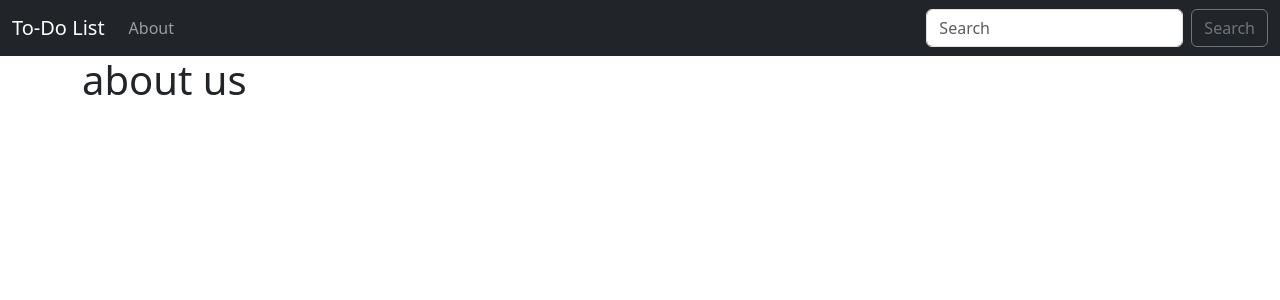
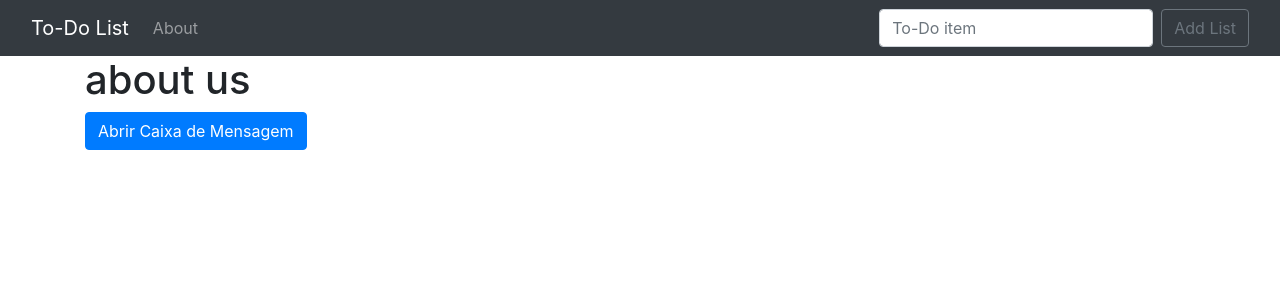
Before and after one commit to lucasdocinel/ToDo-List, a Django app: page /about/ in a window 1280 px wide. Shown: the top 300 px of the page. Run offline with Django 4.2, Linux system fonts and the light colour scheme; some libraries are stand-ins or nearby versions.

Commit message:
first commit

```diff
--- a/static/css/my_style.css
+++ b/static/css/my_style.css
@@ -0,0 +1,3 @@
+.stiker {
+    text-decoration: line-through;
+}
--- a/todo_list/templates/about.html
+++ b/todo_list/templates/about.html
@@ -2,4 +2,29 @@
 
 {% block content %}
 <h1>about us</h1>
+<button type="button" class="btn btn-primary" data-toggle="modal" data-target="#myModal">
+    Abrir Caixa de Mensagem
+</button>
+
+<!-- Modal (Caixa de mensagem) -->
+<div class="modal fade" id="myModal" tabindex="-1" role="dialog" aria-labelledby="exampleModalLabel" aria-hidden="true">
+    <div class="modal-dialog" role="document">
+        <div class="modal-content">
+            <div class="modal-header">
+                <h5 class="modal-title" id="exampleModalLabel">Título da Caixa de Mensagem</h5>
+                <button type="button" class="close" data-dismiss="modal" aria-label="Fechar">
+                    <span aria-hidden="true">&times;</span>
+                </button>
+            </div>
+            <div class="modal-body">
+                <!-- Conteúdo da sua mensagem aqui -->
+                Sua mensagem vai aqui.
+            </div>
+            <div class="modal-footer">
+                <button type="button" class="btn btn-secondary" data-dismiss="modal">Fechar</button>
+            </div>
+        </div>
+    </div>
+</div>
+
 {% endblock  %}
--- a/todo_list/templates/base.html
+++ b/todo_list/templates/base.html
@@ -1,3 +1,4 @@
+{% load static %}
 <!doctype html>
 <html lang="en">
   <head>
@@ -5,6 +6,9 @@
     <meta name="viewport" content="width=device-width, initial-scale=1">
     <title>{% block title %}{% endblock  %}</title>
     <link href="https://cdn.jsdelivr.net/npm/bootstrap@5.3.2/dist/css/bootstrap.min.css" rel="stylesheet" integrity="sha384-T3c6CoIi6uLrA9TneNEoa7RxnatzjcDSCmG1MXxSR1GAsXEV/Dwwykc2MPK8M2HN" crossorigin="anonymous">
+    <link href="{% static 'css/my_style.css' %}" rel="stylesheet">
+    <link rel="stylesheet" href="https://maxcdn.bootstrapcdn.com/bootstrap/4.0.0/css/bootstrap.min.css" integrity="sha384-Gn5384xqQ1aoWXA+058RXPxPg6fy4IWvTNh0E263XmFcJlSAwiGgFAW/dAiS6JXm" crossorigin="anonymous">
+
   </head>
   <body>
     <nav class="navbar navbar-expand-lg navbar-dark bg-dark">
@@ -19,9 +23,10 @@
                 <a class="nav-link" href="{% url 'about' %}">About</a>
               </li>
             </ul>
-            <form class="d-flex" role="search">
-              <input class="form-control me-2" type="search" placeholder="Search" aria-label="Search">
-              <button class="btn btn-outline-secondary" type="submit">Search</button>
+            <form class="d-flex" role="search" method="POST">
+              {% csrf_token %}
+              <input class="form-control me-2" type="search" placeholder="To-Do item" aria-label="Search" name="item">
+              <button class="btn btn-outline-secondary" type="submit">Add List</button>
             </form>
           </div>
         </div>
@@ -34,5 +39,9 @@
     <script src="https://cdn.jsdelivr.net/npm/@popperjs/core@2.11.8/dist/umd/popper.min.js" integrity="sha384-I7E8VVD/ismYTF4hNIPjVp/Zjvgyol6VFvRkX/vR+Vc4jQkC+hVqc2pM8ODewa9r" crossorigin="anonymous"></script>
     <script src="https://cdn.jsdelivr.net/npm/bootstrap@5.3.2/dist/js/bootstrap.min.js" integrity="sha384-BBtl+eGJRgqQAUMxJ7pMwbEyER4l1g+O15P+16Ep7Q9Q+zqX6gSbd85u4mG4QzX+" crossorigin="anonymous"></script>
     <script src="https://cdn.jsdelivr.net/npm/bootstrap@5.3.2/dist/js/bootstrap.bundle.min.js" integrity="sha384-C6RzsynM9kWDrMNeT87bh95OGNyZPhcTNXj1NW7RuBCsyN/o0jlpcV8Qyq46cDfL" crossorigin="anonymous"></script>
+    <script src="https://code.jquery.com/jquery-3.2.1.slim.min.js" integrity="sha384-KJ3o2DKtIkvYIK3UENzmM7KCkRr/rE9/Qpg6aAZGJwFDMVNA/GpGFF93hXpG5KkN" crossorigin="anonymous"></script>
+    <script src="https://cdnjs.cloudflare.com/ajax/libs/popper.js/1.12.9/umd/popper.min.js" integrity="sha384-ApNbgh9B+Y1QKtv3Rn7W3mgPxhU9K/ScQsAP7hUibX39j7fakFPskvXusvfa0b4Q" crossorigin="anonymous"></script>
+    <script src="https://maxcdn.bootstrapcdn.com/bootstrap/4.0.0/js/bootstrap.min.js" integrity="sha384-JZR6Spejh4U02d8jOt6vLEHfe/JQGiRRSQQxSfFWpi1MquVdAyjUar5+76PVCmYl" crossorigin="anonymous"></script>
+
   </body>
 </html>
--- a/todo_list/urls.py
+++ b/todo_list/urls.py
@@ -4,4 +4,9 @@ from . import views
 urlpatterns = [
     path("", views.home, name="home"),
     path("about/", views.about, name="about"),
+    path("delete/<list_id>/", views.delete, name="delete"),
+    path("cross_off/<list_id>/", views.cross_off, name="cross_off"),
+    path("uncross/<list_id>/", views.uncross, name="uncross"),
+    path("edit/<list_id>/", views.edit, name="edit"),
+
 ]
--- a/todo_list/views.py
+++ b/todo_list/views.py
@@ -1,9 +1,55 @@
-from django.shortcuts import render
+from django.shortcuts import render, redirect
 from .models import List
+from .forms import ListForm
+from django.contrib import messages
+
 
 def home(request):
-    all_items = List.objects.all()
-    return render(request, 'home.html', {'all_items': all_items})
+    if request.method == "POST":
+        form = ListForm(request.POST or None)
+        if form.is_valid():
+            form.save()
+            all_items = List.objects.all
+            messages.success(request, ('Item adicionado a sua lista!'))
+            return render(request, 'home.html', {'all_items': all_items})
+    else:
+        all_items = List.objects.all()
+        return render(request, 'home.html', {'all_items': all_items})
 
 def about(request):
     return render(request, 'about.html', {})
+
+
+def delete(request, list_id):
+    item = List.objects.get(pk=list_id)
+    item.delete()
+    messages.success(request, ('Item removido da sua lista!'))
+    return redirect('home')
+
+
+def cross_off(request, list_id):
+    item = List.objects.get(pk=list_id)
+    item.completed = True
+    item.save()
+    return redirect('home')
+
+
+def uncross(request, list_id):
+    item = List.objects.get(pk=list_id)
+    item.completed = False
+    item.save()
+    return redirect('home')
+
+
+def edit(request, list_id):
+    if request.method == "POST":
+        item = List.objects.get(pk=list_id)
+        form = ListForm(request.POST or None, instance=item)
+
+        if form.is_valid():
+            form.save()
+            messages.success(request, ('Item editado a sua lista!'))
+            return redirect('home')
+    else:
+        item = List.objects.get(pk=list_id)
+        return render(request, 'edit.html', {'item': item})
```
Also changed, not shown: todo_list/forms.py (added, +8 -0 lines), todo_list/templates/edit.html (added, +17 -0 lines), todo_list/templates/home.html (+17 -6 lines).
